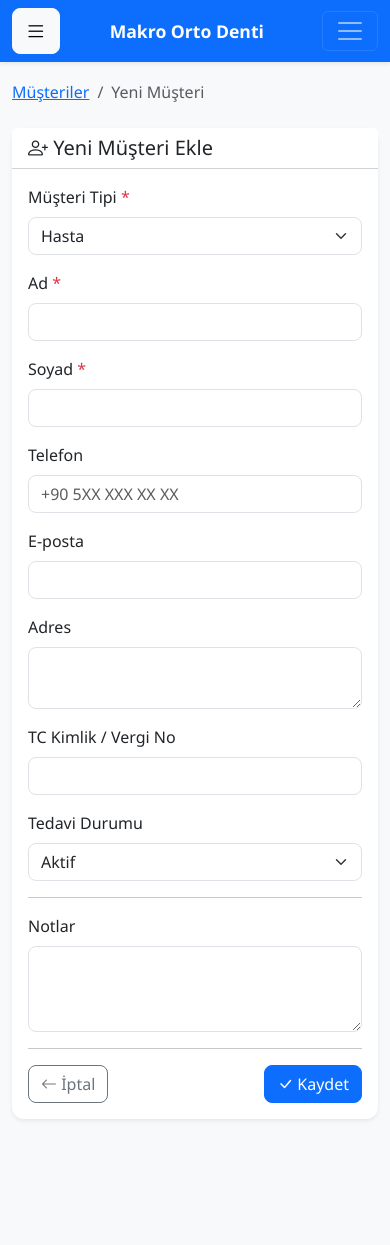
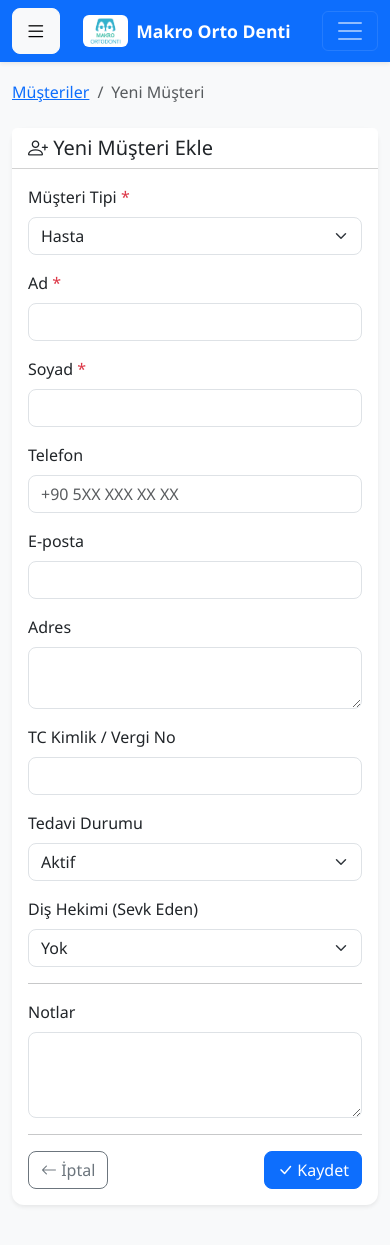
Before and after one commit to ydnAkif/MakroOrtoDonti, a Flask app: page /parties/add in a window 390 px wide. Shown: the top 1245 px of the page. Before the commit the page ends 1120 px from the top, so only its background shows below. Run offline with Flask 3, Linux system fonts and the light colour scheme; a user stored in the database is signed in.

Commit message:
feat: logo, doctor link for patients, treatment auto-populate
- assets/logo.png used in navbar, sidebar, mobile offcanvas
- Party.referred_by_id: patients can link to a referring dentist
- Patient form shows dentist dropdown (dentist_customer parties)
- Invoice form: selecting treatment auto-fills description + price
- Schema migration for referred_by_id column
- 18/18 tests pass

```diff
--- a/app/models/models.py
+++ b/app/models/models.py
@@ -92,6 +92,10 @@ class Party(Base, TimestampMixin):
     # Company-specific fields (used when party_type = COMPANY_CUSTOMER)
     contact_person: Mapped[str | None] = mapped_column(String(150), nullable=True)
     contact_phone: Mapped[str | None] = mapped_column(String(20), nullable=True)
+
+    # Doctor link (patients -> referring dentist)
+    referred_by_id: Mapped[int | None] = mapped_column(Integer, ForeignKey("parties.id"), nullable=True, index=True)
+    referred_by = relationship("Party", remote_side="Party.id", foreign_keys=[referred_by_id], lazy="selectin")
 
     # Relationships
     invoices: Mapped[list["Invoice"]] = relationship(
--- a/app/routes/parties.py
+++ b/app/routes/parties.py
@@ -71,12 +71,16 @@ def add_party():
             contact_phone=request.form.get("contact_phone", "").strip() or None,
             is_active=request.form.get("is_active") == "on",
         )
+        party.referred_by_id = request.form.get("referred_by_id", type=int)
         db.session.add(party)
         db.session.commit()
         flash(f"{party.display_name} başarıyla eklendi.", "success")
         return redirect(url_for("parties.detail_party", party_id=party.id))
 
-    return render_template("parties/form.html", party=None)
+    dentists = db.session.execute(
+        db.select(Party).where(Party.party_type == PartyType.DENTIST_CUSTOMER, Party.is_active == True).order_by(Party.name)
+    ).scalars().all()
+    return render_template("parties/form.html", party=None, dentists=dentists)
 
 
 @parties_bp.route("/<int:party_id>")
@@ -127,12 +131,16 @@ def edit_party(party_id):
         party.contact_person = request.form.get("contact_person", "").strip() or None
         party.contact_phone = request.form.get("contact_phone", "").strip() or None
         party.is_active = request.form.get("is_active") == "on"
+        party.referred_by_id = request.form.get("referred_by_id", type=int)
 
         db.session.commit()
         flash(f"{party.display_name} güncellendi.", "success")
         return redirect(url_for("parties.detail_party", party_id=party.id))
 
-    return render_template("parties/form.html", party=party)
+    dentists = db.session.execute(
+        db.select(Party).where(Party.party_type == PartyType.DENTIST_CUSTOMER, Party.is_active == True).order_by(Party.name)
+    ).scalars().all()
+    return render_template("parties/form.html", party=party, dentists=dentists)
 
 
 @parties_bp.route("/<int:party_id>/delete", methods=["POST"])
--- a/app/templates/components/navbar.html
+++ b/app/templates/components/navbar.html
@@ -5,8 +5,9 @@
             <i class="bi bi-list fs-4"></i>
         </button>
 
-        <a class="navbar-brand fw-bold" href="{{ url_for('dashboard.index') }}">
-            <i class="bi bi-tooth"></i> {{ clinic_name }}
+        <a class="navbar-brand fw-bold d-flex align-items-center" href="{{ url_for('dashboard.index') }}">
+            <img src="{{ url_for('static', filename='images/logo.png') }}" alt="Logo" height="32" class="me-2 rounded">
+            {{ clinic_name }}
         </a>
 
         <button class="navbar-toggler" type="button" data-bs-toggle="collapse" data-bs-target="#navbarNav">
@@ -35,7 +36,7 @@
 <!-- Offcanvas sidebar for mobile -->
 <div class="offcanvas offcanvas-start d-md-none" tabindex="-1" id="sidebar" aria-labelledby="sidebarLabel">
     <div class="offcanvas-header bg-primary text-white">
-        <h5 class="offcanvas-title" id="sidebarLabel"><i class="bi bi-tooth me-2"></i>{{ clinic_name }}</h5>
+        <h5 class="offcanvas-title" id="sidebarLabel"><img src="{{ url_for('static', filename='images/logo.png') }}" alt="Logo" height="28" class="me-2 rounded">{{ clinic_name }}</h5>
         <button type="button" class="btn-close btn-close-white" data-bs-dismiss="offcanvas" aria-label="Close"></button>
     </div>
     <div class="offcanvas-body p-0">
--- a/app/templates/components/sidebar.html
+++ b/app/templates/components/sidebar.html
@@ -3,7 +3,7 @@
         <!-- Logo / Brand -->
         <div class="px-3 mb-3">
             <a href="{{ url_for('dashboard.index') }}" class="d-flex align-items-center text-decoration-none text-dark">
-                <i class="bi bi-tooth fs-4 me-2 text-primary"></i>
+                <img src="{{ url_for('static', filename='images/logo.png') }}" alt="Logo" height="36" class="me-2 rounded">
                 <span class="fw-bold fs-5">{{ clinic_name }}</span>
             </a>
         </div>
--- a/app/templates/parties/form.html
+++ b/app/templates/parties/form.html
@@ -65,6 +65,15 @@
                                     <option value="active" {% if party and party.treatment_status == 'active' %}selected{% endif %}>Aktif</option>
                                     <option value="completed" {% if party and party.treatment_status == 'completed' %}selected{% endif %}>Tamamlandı</option>
                                     <option value="inactive" {% if party and party.treatment_status == 'inactive' %}selected{% endif %}>Pasif</option>
+                                </select>
+                            </div>
+                            <div class="col-md-6">
+                                <label for="referred_by_id" class="form-label">Diş Hekimi (Sevk Eden)</label>
+                                <select class="form-select" id="referred_by_id" name="referred_by_id">
+                                    <option value="">Yok</option>
+                                    {% for d in dentists %}
+                                    <option value="{{ d.id }}" {% if party and party.referred_by_id == d.id %}selected{% endif %}>{{ d.display_name }}</option>
+                                    {% endfor %}
                                 </select>
                             </div>
                         </div>
```
Also changed, not shown: app/models/database.py (+10 -0 lines), app/templates/invoices/form.html (+9 -0 lines), app/static/images/logo.png (added), assets/logo.png (added), 1 other file.
